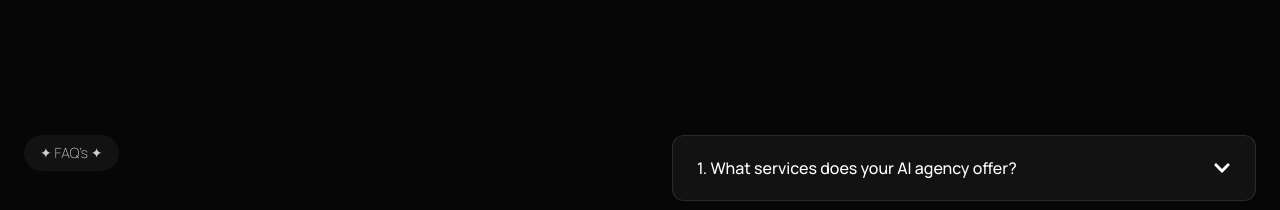
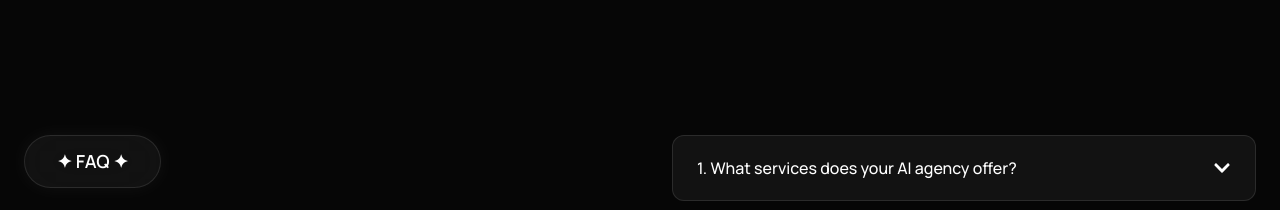
Before and after one commit to kavon-11/Huawei, a React (Vite) app: page / in a window 1280 px wide. Shown: the part 4140-4350 px from the top of the page. Built offline with nearby package versions, Linux system fonts and the light colour scheme.

Commit message:
FAQ left side section badge

```diff
--- a/src/components/home/FAQ.jsx
+++ b/src/components/home/FAQ.jsx
@@ -2,6 +2,7 @@ import GradientText from "../GradientText";
 import { useState } from "react";
 import { FaChevronDown, FaChevronUp } from "react-icons/fa";
 import Shape3 from "../shapes/shape3";
+import SectionBadge from "../SectionBadge";
 
 const faqs = [
   {
@@ -42,9 +43,7 @@ export default function FAQSection() {
       <div className="max-w-7xl mx-auto px-6 grid grid-cols-1 lg:grid-cols-2 gap-16 items-start">
         {/* LEFT — STICKY CONTENT */}
         <div className="sticky top-28 self-start space-y-8">
-          <span className="inline-flex items-center gap-2 rounded-full bg-white/5 px-4 py-2 text-sm text-white/80">
-            ✦ FAQ’s ✦
-          </span>
+          <SectionBadge text="FAQ" align="left" />
 
           <h2 className="text-4xl font-semibold leading-tight">
             Your AI questions, expertly{" "}
```
